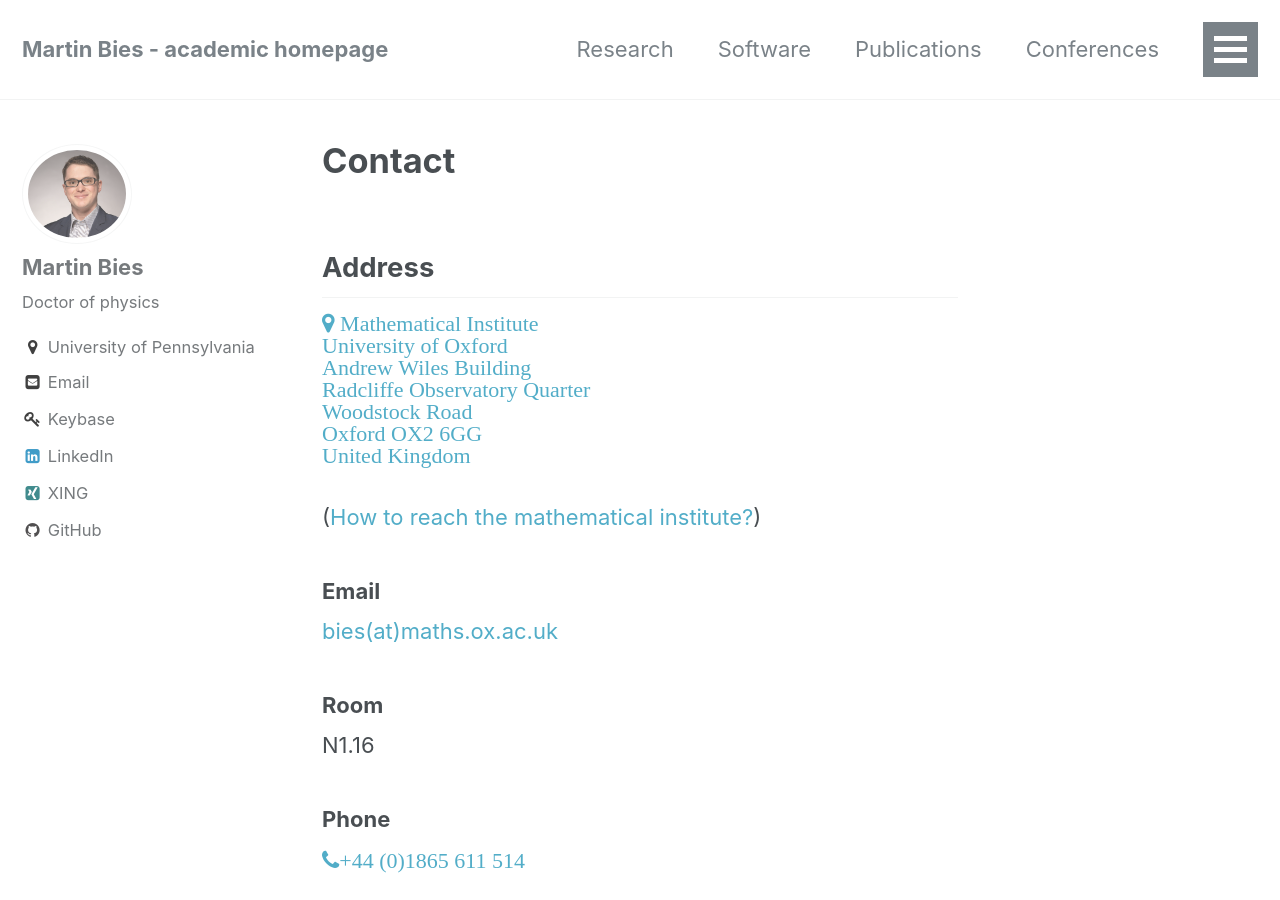
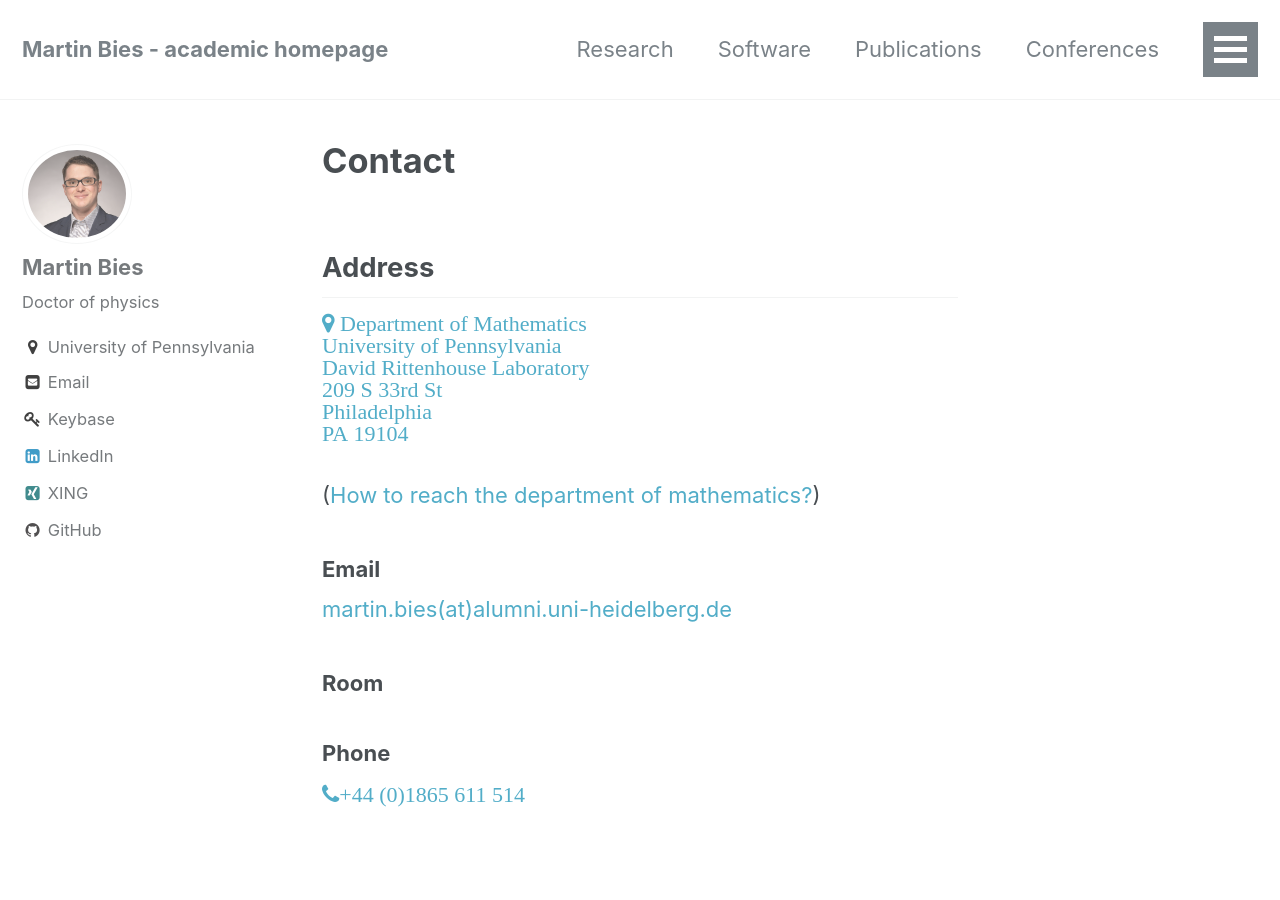
Before and after one commit to MartinBies/MartinBies.github.io, a Jekyll site: the page built from _pages/contact.md, in a window 1280 px wide and 900 px high. Built offline with Jekyll 4.4.1, drawn with Linux system fonts in a browser that asks for light colours.

Commit message:
Update contact to UPenn

```diff
--- a/_pages/contact.md
+++ b/_pages/contact.md
@@ -8,27 +8,26 @@ permalink: /contact/
 
 <a class="social-btn" style="white-space: nowrap" href="https://www.google.de/maps/place/Mathematical+Institute/@51.7605919,-1.2649562,17z/data=!3m1!4b1!4m5!3m4!1s0x4876c6a76879a4eb:0x14fcdb0deacb3a22!8m2!3d51.7605886!4d-1.2627675" rel="noopener noreferrer">
 <i class="fa fa-fw fa-map-marker" aria-hidden="true">
-Mathematical Institute<br>
-University of Oxford<br>
-Andrew Wiles Building<br>
-Radcliffe Observatory Quarter<br>
-Woodstock Road<br>
-Oxford OX2 6GG<br>
-United Kingdom
+Department of Mathematics<br>
+University of Pennsylvania<br>
+David Rittenhouse Laboratory<br>
+209 S 33rd St<br>
+Philadelphia<br>
+PA 19104<br>
 </i>
 </a>
 <br>
 
 
-([How to reach the mathematical institute?](https://www.maths.ox.ac.uk/about-us/travel-maps))
+([How to reach the department of mathematics?](https://www.facilities.upenn.edu/maps/locations/david-rittenhouse-laboratory))
 
 ### Email
 
-[bies(at)maths.ox.ac.uk](mailto:bies@maths.ox.ac.uk)
+[martin.bies(at)alumni.uni-heidelberg.de](mailto:martin.bies@alumni.uni-heidelberg.de)
 
 ### Room
 
-N1.16
+
 
 ### Phone
 
```
